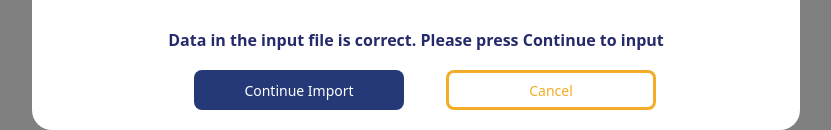
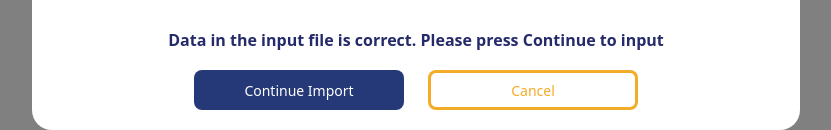
Before and after one commit to ProgramadorAlien/up-file, a React (Create React App) app: page / in a window 1280 px wide. Shown: the part 845-975 px from the top of the page, without its empty margins (224-1055 px from the left). Built offline with nearby package versions, Linux system fonts and the light colour scheme.

Commit message:
improving styles

```diff
--- a/public/index.html
+++ b/public/index.html
@@ -4,6 +4,8 @@
     <meta charset="utf-8" />
     <link rel="icon" href="%PUBLIC_URL%/favicon.ico" />
     <meta name="viewport" content="width=device-width, initial-scale=1" />
+    <meta name="viewport" content="width=device-width, initial-scale=1, shrink-to-fit=no">
+
     <meta name="theme-color" content="#000000" />
     <meta
       name="description"
--- a/src/App.css
+++ b/src/App.css
@@ -20,38 +20,56 @@ html body {
 }
 
 
-.btn.btn-primary.btn-lg{
+
+
+.btn.btn-primary.btn-lg,
+.btn.btn-secondary.btn-lg {
   padding: 5px 12px;
   margin-top: 10px;
   margin-bottom: 20px;
-    margin-left: 18px;
+  margin-left: 0px;
+  margin-left: 0px;
   font-size: 14px;
   font-weight: 500;
-    background-color: #061c64df;
   border-radius: 8px;
   text-decoration: none;
-    border: none;
   cursor: pointer;
   width: 210px;
   height: 40px;
 }
 
-  .btn.btn-secondary.btn-lg{
-    padding: 5px 12px;
-    margin-top: 10px;
-    margin-bottom: 20px;
-    margin-left: 18px;
-    font-size: 14px;
-    font-weight: 500;
-    background-color:white;
-    border-radius: 8px;
-    text-decoration: none;
-    color:  rgba(243, 166, 23, 0.929);
-    border: solid;
-    cursor: pointer;
-    width: 210px;
-    height: 40px;
+.btn.btn-primary.btn-lg {
+  background-color: #061c64df; /* Color de fondo original para el botón primario */
+  border: none;
+  color: white; /* Color de texto para el botón primario */
 }
+
+.btn.btn-secondary.btn-lg {
+  background-color: white; /* Color de fondo original para el botón secundario */
+  border: solid; /* Borde sólido original para el botón secundario */
+  border-color: rgba(243, 166, 23, 0.929); /* Color de borde original para el botón secundario */
+  color: rgba(243, 166, 23, 0.929); /* Color de texto original para el botón secundario */
+}
+
+@media (max-width: 768px) {
+  /* Estilos para pantallas más pequeñas */
+  .btn.btn-primary.btn-lg,
+  .btn.btn-secondary.btn-lg {
+    width: auto; /* Establece el ancho automático para permitir que los botones se ajusten */
+    margin: 5px 0; /* Ajusta el margen para espaciar los botones en pantallas pequeñas */
+  }
+}
+
+
+
+
+
+
+
+
+
+
+
 
 
 
--- a/src/Components/FormU.js
+++ b/src/Components/FormU.js
@@ -44,10 +44,10 @@ function FormU() {
                             borderRadius: "7px",
                             position: 'absolute',
                             top: '25px',
-          left:'25px'
+                            left: '25px'
                         }}
                     >
-        <span aria-hidden="true" style={{ color: 'white'}}>&times;</span>
+                        <span aria-hidden="true" style={{ color: 'white' }}>&times;</span>
                     </button>
 
                     <h2 className="text-center mt-5 mb-2">Document Upload</h2>
@@ -79,18 +79,18 @@ function FormU() {
                             <div className='col-lg-6' style={{ borderTop: '1px solid #ccc', marginTop: '10px' }}></div>
                             <div className="mt-3"><p className="blueText"><b>Tolerance Windows</b></p></div>
 
-          <div className="row justify-content-left" style={{ marginTop: '8px'}}>
+                            <div className="row justify-content-left" style={{ marginTop: '8px' }}>
                                 <div className="col-md-auto" style={{ marginRight: '0px', paddingRight: '1px' }}>
                                     {/*<FontAwesomeIcon icon={faToggleOn} flip="vertical" size="2x" style={{ color: "#12197d" }} /> */}
-              <Toggle/>
+                                    <Toggle />
                                 </div>
-            <div className="col-md-auto" style={{ marginRight: '0px',marginTop: '9px' }}>
+                                <div className="col-md-auto" style={{ marginRight: '0px', marginTop: '9px' }}>
                                     <p>|</p>
                                 </div>
-            <div className="col-md-auto" style={{ marginRight: '0px',  paddingRight: '0px', paddingLeft: '1px' ,  marginBottom: '0px', marginTop: '6px' }}>
+                                <div className="col-md-auto" style={{ marginRight: '0px', paddingRight: '0px', paddingLeft: '1px', marginBottom: '0px', marginTop: '6px' }}>
                                     <LuClock7 />
                                 </div>
-            <div className="col-md-auto" style={{ marginRight: '0px',  paddingRight: '0px' ,  marginBottom: '8px', marginTop: '8px' }}>
+                                <div className="col-md-auto" style={{ marginRight: '0px', paddingRight: '0px', marginBottom: '8px', marginTop: '8px' }}>
                                     <p>Select Tolerance Level</p>
                                 </div>
                             </div>
@@ -250,14 +250,17 @@ function FormU() {
                     </div>
                     <div className="container" style={{ marginTop: '-40px' }}>
                         <p className="text-center mt-5 mb-2"><b>Data in the input file is correct. Please press Continue to input</b></p>
+
                         <div className="row justify-content-center">
-          <div className="col-md-auto">
-            <button className="btn btn-primary btn-lg">Continue Import</button>
+                            <div className="col-12 col-md-auto">
+                                <button className="btn btn-primary btn-lg btn-block mb-3">Continue Import</button>
                             </div>
-          <div className="col-md-auto">
-            <button className="btn btn-secondary btn-lg">Cancel</button>
+                            <div className="col-12 col-md-auto">
+                                <button className="btn btn-secondary btn-lg btn-block">Cancel</button>
                             </div>
                         </div>
+
+
                     </div>
                 </div>
             </div>
--- a/src/DragDrop.css
+++ b/src/DragDrop.css
@@ -36,12 +36,10 @@
     font-size: 13px;
   }
 
-  .Upload-File{
 
+  .Upload-File {
     padding: 5px 12px;
-    margin-top: 1px;
-    margin-bottom: 1px;
-    margin-left: 18px;
+    margin: 1px 0 1px 18px; /* Ajuste el margen para espaciar los botones en pantallas pequeñas */
     font-size: 14px;
     font-weight: 500;
     background-color: #061c64df;
@@ -51,9 +49,19 @@
     border: none;
     cursor: pointer;
     width: 210px;
-    height: 35px;
+    min-height: 35px; /* Cambié la propiedad 'height' a 'min-height' para que el botón pueda crecer verticalmente */
+  }
 
+  @media (max-width: 768px) {
+    /* Estilos para pantallas más pequeñas */
+    .Upload-File {
+      width: auto; /* Establece el ancho automático para permitir que los botones se ajusten */
+      margin-left: 18px; /* Restablecer el margen izquierdo */
+      margin-right: 18px; /* Añadir margen derecho para espaciar los botones */
+    }
   }
+
+
 
   .progress-bar.bg-custom {
     background-color: rgba(243, 166, 23, 0.929);
```
Lines whose indentation alone changed are shown as unchanged.
